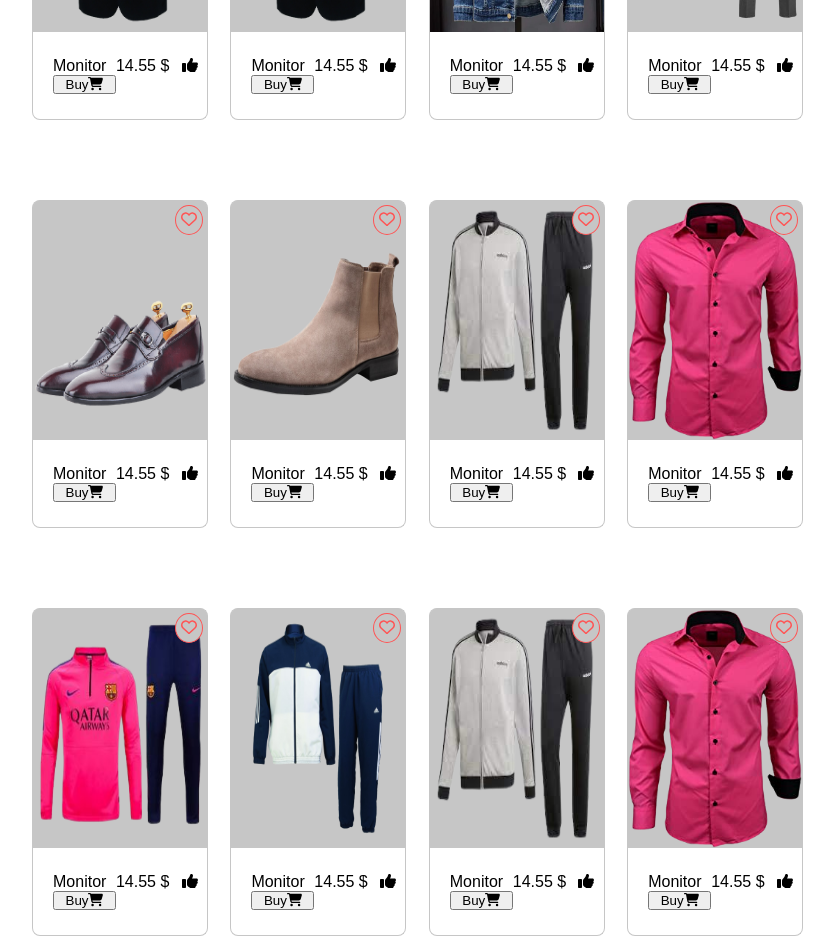
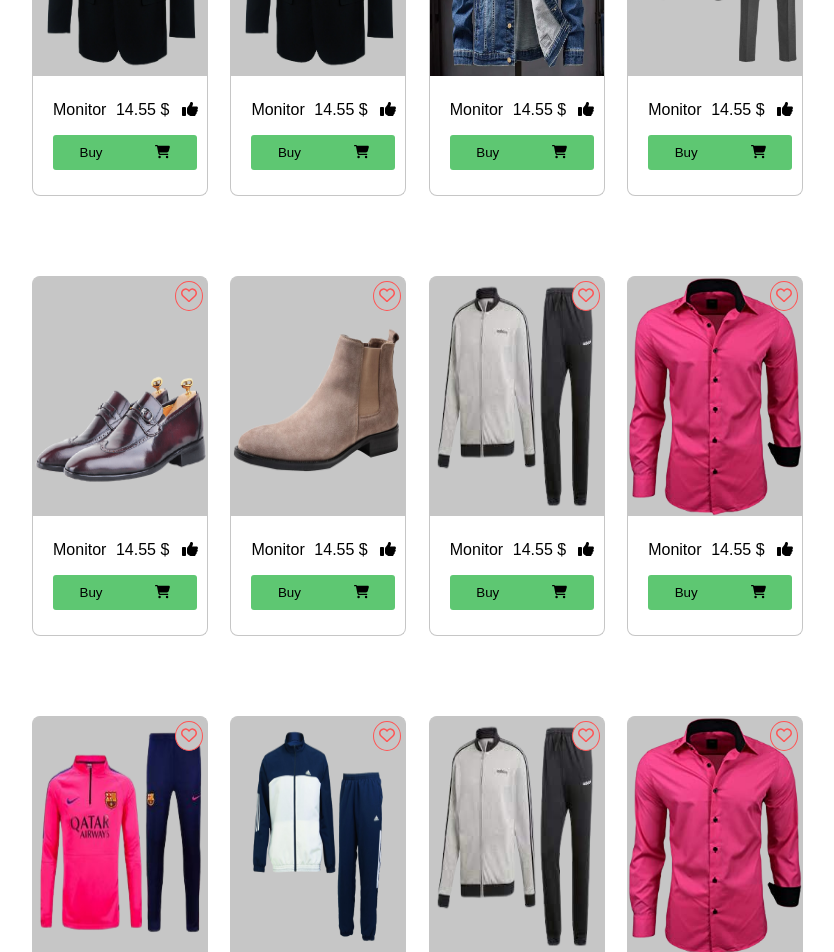
Before and after one commit to Kader1680/babel, a React (Create React App) app: page /product in a window 1280 px wide. Shown: the part 780-1732 px from the top of the page, without its empty margins (224-1058 px from the left). Built offline with nearby package versions, Linux system fonts and the light colour scheme.

Commit message:
add list items

```diff
--- a/src/header.css
+++ b/src/header.css
@@ -40,6 +40,9 @@
     }
     nav .list{
         display: none;
+    }
+    .list.block{
+        display: block;
     }
     .list ul{
         list-style: none;
--- a/src/header.js
+++ b/src/header.js
@@ -1,16 +1,28 @@
+import { useState } from 'react';
 import './header.css';
 import { FontAwesomeIcon } from '@fortawesome/react-fontawesome';
 
 import {faBarsStaggered } from '@fortawesome/free-solid-svg-icons';
 
 function Header() {
+
+    const [list, lstvisble] = useState(false)
+
+    function LIST() {
+        lstvisble(list => !list)
+    }
+
+    let toggle = list ? ' .block' : null;
+
+
+
     return(
         <nav>
 
             <div class="logo">
                 Best<span>Clothes</span>
             </div>
-            <div class="list">
+            <div class = {`list${toggle}`} >
                 <ul>
                     <li><a href='/'>Home</a></li>
                     <li><a href='/product'>Product</a></li>
@@ -19,9 +31,10 @@ function Header() {
 
                 </ul>
             </div>
-            <span class='bar'>
+            <span onClick={LIST} class='bar'>
                 <FontAwesomeIcon icon={faBarsStaggered} />
             </span>
+
         </nav>
     )
 }
--- a/src/product.css
+++ b/src/product.css
@@ -1,30 +1,29 @@
-.btn{
-    background-color: gray;
-}
-.btn.actv{
-    background-color: green;
-}
-.Product_Blog{
-    /* background-color: #5c5a5a; */
-    color: black;
-}
 .global{
     color: black;
 }
-
+.data button{
+    display: flex;
+    justify-content: space-around;
+    padding: 10px 0px;
+    width: 9rem;
+    border: none;
+    background-color: #5ec772;
+    border-radius: 3px;
+    margin-top: 1rem;
+}
 @media(max-width:767px){
     .slider_product .slide {
         width: 100%;
         opacity: .8;
 
     }
-    .global{
-        width: 65%;
+    .global {
+        width: 94%;
         display: grid;
-        grid-template-columns: 76% 28%;
+        grid-template-columns: 100%;
     }
-    .global .products{
-        margin: 40px 0px;
+    .global .products {
+        margin: 40px auto;
     }
     .global .products .kind{
         width: 11rem;
--- a/src/product.js
+++ b/src/product.js
@@ -24,6 +24,10 @@ import k from '../src/img/k.png'
 
 function Product() {
 
+   const [Buy, SetBuy] = useState('Buy')
+   function done() {
+      SetBuy('Done')
+   }
 
    return(
 
@@ -55,7 +59,7 @@ function Product() {
                            <span>Monitor</span>
                            <p>14.55 $</p>
                            <span><FontAwesomeIcon icon={faThumbsUp} /> </span>
-                           <button><span>Buy</span><span><FontAwesomeIcon icon={faShoppingCart}/></span></button>
+                           <button onClick={done}><span>{Buy}</span><span><FontAwesomeIcon icon={faShoppingCart}/></span></button>
                         </div>
                      </div>
 
@@ -68,7 +72,7 @@ function Product() {
                            <span>Monitor</span>
                            <p>14.55 $</p>
                            <span><FontAwesomeIcon icon={faThumbsUp} /></span>
-                           <button><span>Buy</span><span><FontAwesomeIcon icon={faShoppingCart}/></span></button>
+                           <button onClick={done}><span>{Buy}</span><span><FontAwesomeIcon icon={faShoppingCart}/></span></button>
                         </div>
                      </div>
                      <div class="products">
@@ -80,7 +84,7 @@ function Product() {
                            <span>Monitor</span>
                            <p>14.55 $</p>
                            <span><FontAwesomeIcon icon={faThumbsUp} /></span>
-                           <button><span>Buy</span><span><FontAwesomeIcon icon={faShoppingCart}/></span></button>
+                           <button onClick={done}><span>{Buy}</span><span><FontAwesomeIcon icon={faShoppingCart}/></span></button>
                         </div>
 
                      </div>
@@ -93,7 +97,7 @@ function Product() {
                            <span>Monitor</span>
                            <p>14.55 $</p>
                            <span><FontAwesomeIcon icon={faThumbsUp} /></span>
-                           <button><span>Buy</span><span><FontAwesomeIcon icon={faShoppingCart}/></span></button>
+                           <button onClick={done}><span>{Buy}</span><span><FontAwesomeIcon icon={faShoppingCart}/></span></button>
                         </div>
                      </div>
                      <div class="products">
@@ -105,7 +109,7 @@ function Product() {
                            <span>Monitor</span>
                            <p>14.55 $</p>
                            <span><FontAwesomeIcon icon={faThumbsUp} /></span>
-                           <button><span>Buy</span><span><FontAwesomeIcon icon={faShoppingCart}/></span></button>
+                           <button onClick={done}><span>{Buy}</span><span><FontAwesomeIcon icon={faShoppingCart}/></span></button>
                         </div>
 
                      </div>
@@ -118,7 +122,7 @@ function Product() {
                            <span>Monitor</span>
                            <p>14.55 $</p>
                            <span><FontAwesomeIcon icon={faThumbsUp} /></span>
-                           <button><span>Buy</span><span><FontAwesomeIcon icon={faShoppingCart}/></span></button>
+                           <button onClick={done}><span>{Buy}</span><span><FontAwesomeIcon icon={faShoppingCart}/></span></button>
                         </div>
 
                      </div>
@@ -131,7 +135,7 @@ function Product() {
                            <span>Monitor</span>
                            <p>14.55 $</p>
                            <span><FontAwesomeIcon icon={faThumbsUp} /></span>
-                           <button><span>Buy</span><span><FontAwesomeIcon icon={faShoppingCart}/></span></button>
+                           <button onClick={done}><span>{Buy}</span><span><FontAwesomeIcon icon={faShoppingCart}/></span></button>
                         </div>
 
                      </div>
@@ -144,7 +148,7 @@ function Product() {
                            <span>Monitor</span>
                            <p>14.55 $</p>
                            <span><FontAwesomeIcon icon={faThumbsUp} /></span>
-                           <button><span>Buy</span><span><FontAwesomeIcon icon={faShoppingCart}/></span></button>
+                           <button onClick={done}><span>{Buy}</span><span><FontAwesomeIcon icon={faShoppingCart}/></span></button>
                         </div>
 
                      </div>
@@ -157,7 +161,7 @@ function Product() {
                            <span>Monitor</span>
                            <p>14.55 $</p>
                            <span><FontAwesomeIcon icon={faThumbsUp} /></span>
-                           <button><span>Buy</span><span><FontAwesomeIcon icon={faShoppingCart}/></span></button>
+                           <button onClick={done}><span>{Buy}</span><span><FontAwesomeIcon icon={faShoppingCart}/></span></button>
                         </div>
                      </div>
                      <div class="products">
@@ -169,7 +173,7 @@ function Product() {
                            <span>Monitor</span>
                            <p>14.55 $</p>
                            <span><FontAwesomeIcon icon={faThumbsUp} /></span>
-                           <button><span>Buy</span><span><FontAwesomeIcon icon={faShoppingCart}/></span></button>
+                           <button onClick={done}><span>{Buy}</span><span><FontAwesomeIcon icon={faShoppingCart}/></span></button>
                         </div>
                      </div>
                      <div class="products">
@@ -181,7 +185,7 @@ function Product() {
                            <span>Monitor</span>
                            <p>14.55 $</p>
                            <span><FontAwesomeIcon icon={faThumbsUp} /></span>
-                           <button><span>Buy</span><span><FontAwesomeIcon icon={faShoppingCart}/></span></button>
+                           <button onClick={done}><span>{Buy}</span><span><FontAwesomeIcon icon={faShoppingCart}/></span></button>
                         </div>
                      </div>
                      <div class="products">
@@ -193,7 +197,7 @@ function Product() {
                            <span>Monitor</span>
                            <p>14.55 $</p>
                            <span><FontAwesomeIcon icon={faThumbsUp} /></span>
-                           <button><span>Buy</span><span><FontAwesomeIcon icon={faShoppingCart}/></span></button>
+                           <button onClick={done}><span>{Buy}</span><span><FontAwesomeIcon icon={faShoppingCart}/></span></button>
                         </div>
                      </div>
                      <div class="products">
@@ -205,7 +209,7 @@ function Product() {
                            <span>Monitor</span>
                            <p>14.55 $</p>
                            <span><FontAwesomeIcon icon={faThumbsUp} /></span>
-                           <button><span>Buy</span><span><FontAwesomeIcon icon={faShoppingCart}/></span></button>
+                           <button onClick={done}><span>{Buy}</span><span><FontAwesomeIcon icon={faShoppingCart}/></span></button>
                         </div>
                      </div>
                      <div class="products">
@@ -217,7 +221,7 @@ function Product() {
                            <span>Monitor</span>
                            <p>14.55 $</p>
                            <span><FontAwesomeIcon icon={faThumbsUp} /></span>
-                           <button><span>Buy</span><span><FontAwesomeIcon icon={faShoppingCart}/></span></button>
+                           <button onClick={done}><span>{Buy}</span><span><FontAwesomeIcon icon={faShoppingCart}/></span></button>
                         </div>
                      </div>
                      <div class="products">
@@ -229,7 +233,7 @@ function Product() {
                            <span>Monitor</span>
                            <p>14.55 $</p>
                            <span><FontAwesomeIcon icon={faThumbsUp} /></span>
-                           <button><span>Buy</span><span><FontAwesomeIcon icon={faShoppingCart}/></span></button>
+                           <button onClick={done}><span>{Buy}</span><span><FontAwesomeIcon icon={faShoppingCart}/></span></button>
                         </div>
                      </div>
                </div>
```
